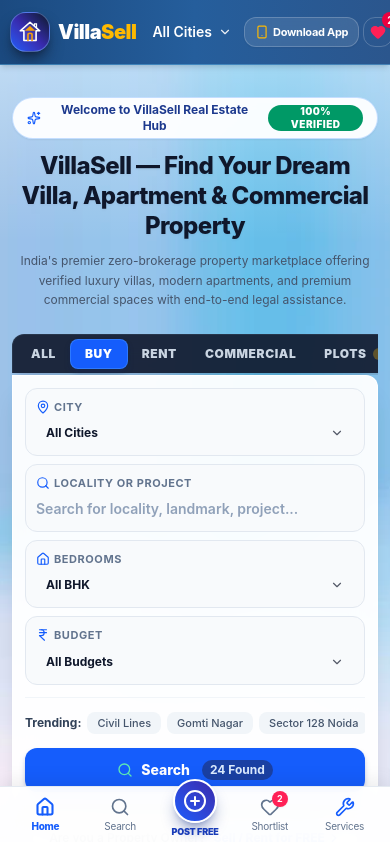
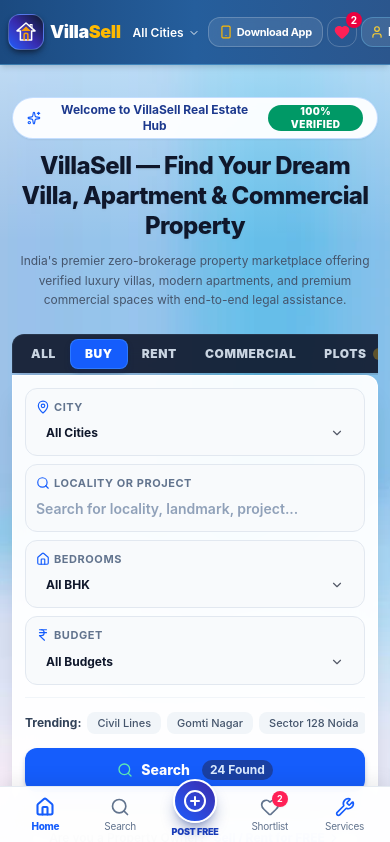
Before and after one commit to Surajkyadav01/VillaSell-, a React (Vite) app: page / in a window 390 px wide. Shown: the top 842 px of the page. Built offline with nearby package versions, Linux system fonts and the light colour scheme; no server answers; the database is empty.

Commit message:
style: improve navbar responsiveness for mobile
Adjust container padding, element spacing, and component sizing in the CityMegaDropdown and Navbar to prevent layout overflow on smaller screens.

```diff
--- a/src/components/CityMegaDropdown.tsx
+++ b/src/components/CityMegaDropdown.tsx
@@ -244,13 +244,13 @@
       <button
         type="button"
         onClick={() => setIsOpen(!isOpen)}
-        className="flex items-center gap-1.5 px-2 py-1 text-white hover:text-blue-200 font-semibold text-sm hover:bg-white/10 rounded-lg transition-colors cursor-pointer select-none focus:outline-none"
+        className="flex items-center gap-1 sm:gap-1.5 px-1.5 sm:px-2 py-1 text-white hover:text-blue-200 font-semibold text-xs sm:text-sm hover:bg-white/10 rounded-lg transition-colors cursor-pointer select-none focus:outline-none"
         aria-haspopup="dialog"
         aria-expanded={isOpen}
       >
-        <span>{displayLabel}</span>
+        <span className="max-w-[72px] sm:max-w-none truncate">{displayLabel}</span>
         <ChevronDown
-          className={`w-3.5 h-3.5 text-white/90 transition-transform duration-200 shrink-0 ${
+          className={`w-3 h-3 sm:w-3.5 sm:h-3.5 text-white/90 transition-transform duration-200 shrink-0 ${
             isOpen ? 'rotate-180' : ''
           }`}
         />
--- a/src/components/Navbar.tsx
+++ b/src/components/Navbar.tsx
@@ -107,20 +107,20 @@
 
   return (
     <>
-      <header className="sticky top-0 z-40 w-full max-w-full bg-gradient-to-r from-[#1b4a80] via-[#255e9c] to-[#2b568d] border-b border-sky-300/35 shadow-md backdrop-blur-md overflow-hidden">
-        <div className="w-full max-w-full px-2.5 sm:px-4 lg:px-6">
+      <header className="sticky top-0 z-40 w-full max-w-full bg-gradient-to-r from-[#1b4a80] via-[#255e9c] to-[#2b568d] border-b border-sky-300/35 shadow-md backdrop-blur-md">
+        <div className="w-full max-w-full px-2 sm:px-4 lg:px-6">
           <div className="flex items-center justify-between h-16 sm:h-18 w-full max-w-full min-w-0">
             {/* Left: Custom Luxury Real Estate Logo & City Selector in corner */}
-            <div className="flex items-center gap-2 sm:gap-3 lg:gap-4 shrink-0">
+            <div className="flex items-center gap-1.5 sm:gap-3 lg:gap-4 shrink-0">
               {/* Logo */}
               <button
                 onClick={() => navigateTo('home')}
-                className="flex items-center gap-2 sm:gap-2.5 text-left group cursor-pointer focus:outline-none shrink-0"
+                className="flex items-center gap-1.5 sm:gap-2.5 text-left group cursor-pointer focus:outline-none shrink-0"
                 title="VillaSell Home"
               >
                 {/* Luxury Architectural Villa Emblem */}
-                <div className="w-10 h-10 sm:w-11 sm:h-11 rounded-2xl bg-gradient-to-tr from-blue-600 via-indigo-800 to-slate-900 border border-blue-300/40 flex items-center justify-center shadow-lg shadow-slate-900/60 group-hover:scale-105 group-hover:border-amber-400/60 transition-all shrink-0">
-                  <svg viewBox="0 0 32 32" className="w-6.5 h-6.5 sm:w-7.5 sm:h-7.5" fill="none" xmlns="http://www.w3.org/2000/svg">
+                <div className="w-9 h-9 sm:w-11 sm:h-11 rounded-xl sm:rounded-2xl bg-gradient-to-tr from-blue-600 via-indigo-800 to-slate-900 border border-blue-300/40 flex items-center justify-center shadow-md sm:shadow-lg shadow-slate-900/60 group-hover:scale-105 group-hover:border-amber-400/60 transition-all shrink-0">
+                  <svg viewBox="0 0 32 32" className="w-6 h-6 sm:w-7.5 sm:h-7.5" fill="none" xmlns="http://www.w3.org/2000/svg">
                     {/* Villa Structure & Roof */}
                     <path
                       d="M16 4L4 14.5H8.5V26.5H23.5V14.5H28L16 4Z"
@@ -153,8 +153,8 @@
                 </div>
 
                 {/* Brand Typography (VillaSell without .com) */}
-                <div className="flex items-center gap-1.5">
-                  <span className="text-xl sm:text-2xl font-black tracking-tight text-white font-sans">
+                <div className="flex items-center gap-1">
+                  <span className="text-lg sm:text-2xl font-black tracking-tight text-white font-sans">
                     Villa<span className="text-amber-400">Sell</span>
                   </span>
                   <span className="hidden sm:inline-flex px-1.5 py-0.5 text-[9px] uppercase font-black tracking-wider rounded bg-emerald-500 text-slate-950 shadow-xs">
@@ -164,7 +164,7 @@
               </button>
 
               {/* All Cities Selector (Housing.com style: mega cities popup with search & landmark grid) */}
-              <div className="w-auto shrink-0 mr-1 sm:mr-2 lg:mr-3">
+              <div className="w-auto shrink-0 mr-0.5 sm:mr-2 lg:mr-3">
                 <CityMegaDropdown
                   selectedCity={selectedCity}
                   onSelectCity={(city) => {
@@ -226,25 +226,12 @@
                 activeView={activeView}
                 onNavigate={navigateTo}
               />
-
-              <div className="w-px h-4 bg-sky-300/30 mx-1 hidden 2xl:block" />
-
-              <button
-                onClick={() => navigateTo('contact')}
-                className={`hidden 2xl:block px-2.5 py-1.5 rounded-xl transition-all cursor-pointer ${
-                  activeView === 'contact'
-                    ? 'text-white bg-blue-500/80 shadow-inner border border-blue-300/40'
-                    : 'text-sky-100 hover:text-white hover:bg-white/10'
-                }`}
-              >
-                Contact
-              </button>
             </nav>
 
             {/* Right Action Buttons */}
             <div className="flex items-center gap-1 sm:gap-1.5 lg:gap-2 shrink-0">
-              {/* Download App Button (Housing.com style) */}
-              <DownloadAppButton variant="navbar" className="hidden md:inline-flex" />
+              {/* Download App Button (Desktop/Laptop browser only, hidden on mobile phone navbar) */}
+              <DownloadAppButton variant="navbar" className="hidden lg:inline-flex" />
 
               {/* Shortlist Heart Button */}
               <button
@@ -281,10 +268,10 @@
               {!currentUser ? (
                 <button
                   onClick={onOpenLogin}
-                  className="flex items-center gap-1.5 px-2.5 sm:px-3 py-1.5 sm:py-2 rounded-xl bg-white/10 hover:bg-white/20 text-white font-bold text-xs border border-sky-300/30 hover:border-amber-400/60 shadow-xs transition-all cursor-pointer shrink-0"
+                  className="flex items-center gap-1 px-2 py-1.5 sm:px-3 sm:py-2 rounded-xl bg-white/10 hover:bg-white/20 text-white font-bold text-xs border border-sky-300/30 hover:border-amber-400/60 shadow-xs transition-all cursor-pointer shrink-0"
                   title="Login or Sign Up"
                 >
-                  <User className="w-4 h-4 text-amber-300" />
+                  <User className="w-3.5 h-3.5 sm:w-4 sm:h-4 text-amber-300" />
                   <span>Login</span>
                 </button>
               ) : (
@@ -439,15 +426,15 @@
                 </div>
               )}
 
-              {/* EXECUTIVE MENU BUTTON */}
+              {/* EXECUTIVE MENU BUTTON (Always clearly visible on Mobile & Desktop) */}
               <button
                 onClick={() => setIsDrawerOpen(true)}
-                className="flex items-center gap-1 sm:gap-1.5 px-2 sm:px-2.5 py-1.5 sm:py-2 rounded-xl border border-white/20 text-white hover:bg-white/10 hover:border-blue-300 transition-all cursor-pointer focus:outline-none shrink-0"
+                className="flex items-center gap-1.5 px-2.5 py-1.5 sm:px-3 sm:py-2 rounded-xl bg-white/15 hover:bg-white/25 border border-sky-300/40 text-white font-bold text-xs shadow-xs transition-all cursor-pointer focus:outline-none shrink-0"
                 title="Open Main Menu"
                 aria-label="Open Navigation Menu"
               >
-                <Menu className="w-4 h-4 sm:w-5 sm:h-5 text-white" />
-                <span className="font-bold text-xs">Menu</span>
+                <Menu className="w-4 h-4 text-amber-300 shrink-0" />
+                <span className="font-bold text-xs text-white">Menu</span>
               </button>
             </div>
           </div>
```
